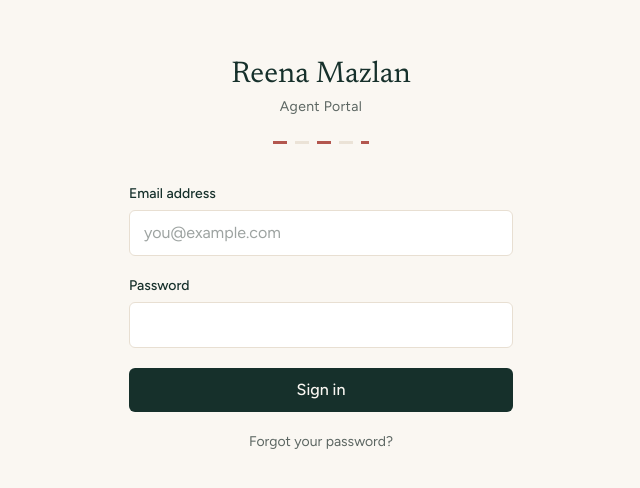
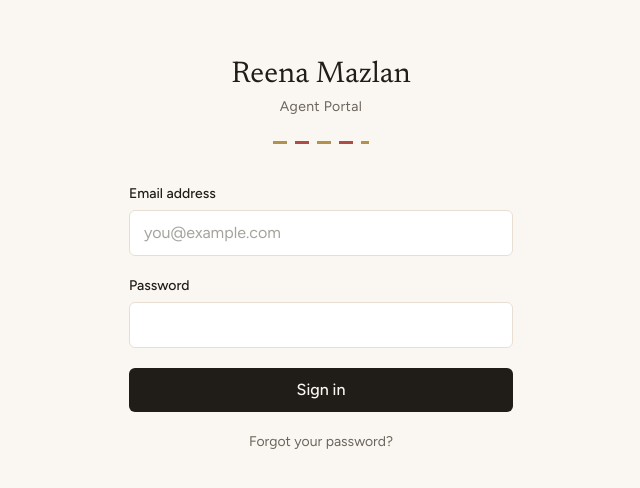
Before and after one commit to bertmiri/reena-site, a Next.js app: page /admin/login in a window 1280 px wide. Shown: the part 146-634 px from the top of the page, without its empty margins (319-959 px from the left). Built offline with nearby package versions, Linux system fonts and the light colour scheme; no server answers.

Commit message:
Retheme: RM Property Hub identity, champagne-gold palette, hibiscus blend on login

```diff
--- a/src/app/admin/login/page.tsx
+++ b/src/app/admin/login/page.tsx
@@ -28,7 +28,7 @@ export default async function LoginPage({
         <header className="mb-10 text-center">
           <p className="font-display text-3xl text-ink">Reena Mazlan</p>
           <p className="mt-1 text-sm tracking-wide text-stone">Agent Portal</p>
-          <div className="thread-divider mx-auto mt-6 w-24" />
+          <div className="thread-divider thread-divider--blend mx-auto mt-6 w-24" />
         </header>
 
         <form action={signIn} className="space-y-5">
--- a/src/app/globals.css
+++ b/src/app/globals.css
@@ -1,14 +1,17 @@
 @import "tailwindcss";
 
 @theme inline {
-  /* Palette */
+  /* Palette — RM Property Hub adaptation */
   --color-paper: #faf7f2;
-  --color-ink: #16302b;
-  --color-ink-soft: #24443d;
+  --color-ink: #201d19;
+  --color-ink-soft: #35312a;
+  --color-gold: #a8873b;
+  --color-gold-deep: #8c7030;
+  --color-champagne: #eadfc8;
+  --color-sand: #e8dfd2;
+  --color-stone: #6b655c;
   --color-hibiscus: #a63a32;
   --color-hibiscus-deep: #8c2f28;
-  --color-sand: #e8dfd2;
-  --color-stone: #5c6662;
   --color-white: #ffffff;
 
   /* Type */
@@ -29,27 +32,38 @@ body {
 }
 
 ::selection {
-  background-color: var(--color-hibiscus);
+  background-color: var(--color-gold);
   color: var(--color-paper);
 }
 
 :focus-visible {
-  outline: 2px solid var(--color-hibiscus);
+  outline: 2px solid var(--color-gold-deep);
   outline-offset: 2px;
 }
 
-/* Signature: woven-thread divider */
+/* Signature: woven-thread divider (champagne gold) */
 .thread-divider {
   height: 3px;
   background-image: repeating-linear-gradient(
     90deg,
-    var(--color-hibiscus) 0 14px,
+    var(--color-gold) 0 14px,
     transparent 14px 22px,
     var(--color-sand) 22px 36px,
     transparent 36px 44px
   );
   border: none;
-  opacity: 0.85;
+  opacity: 0.9;
+}
+
+/* Blend variant: gold woven with hibiscus (login + select portal accents) */
+.thread-divider--blend {
+  background-image: repeating-linear-gradient(
+    90deg,
+    var(--color-gold) 0 14px,
+    transparent 14px 22px,
+    var(--color-hibiscus) 22px 36px,
+    transparent 36px 44px
+  );
 }
 
 @media (prefers-reduced-motion: reduce) {
--- a/src/app/layout.tsx
+++ b/src/app/layout.tsx
@@ -20,11 +20,11 @@ export const metadata: Metadata = {
     process.env.NEXT_PUBLIC_SITE_URL ?? "http://localhost:3000"
   ),
   title: {
-    default: "Reena Mazlan — Property Advisor, Miri",
-    template: "%s | Reena Mazlan",
+    default: "RM Property Hub — Reena Mazlan | Property Advisor, Miri",
+    template: "%s | RM Property Hub",
   },
   description:
-    "Your trusted property advisor in Miri, Sarawak. Buying, selling and home financing guidance, with secure document handling.",
+    "RM Property Hub — find, invest and grow with Reena Mazlan, your trusted property advisor in Miri, Sarawak. Home financing guidance and secure document handling.",
 };
 
 export default function RootLayout({
```
